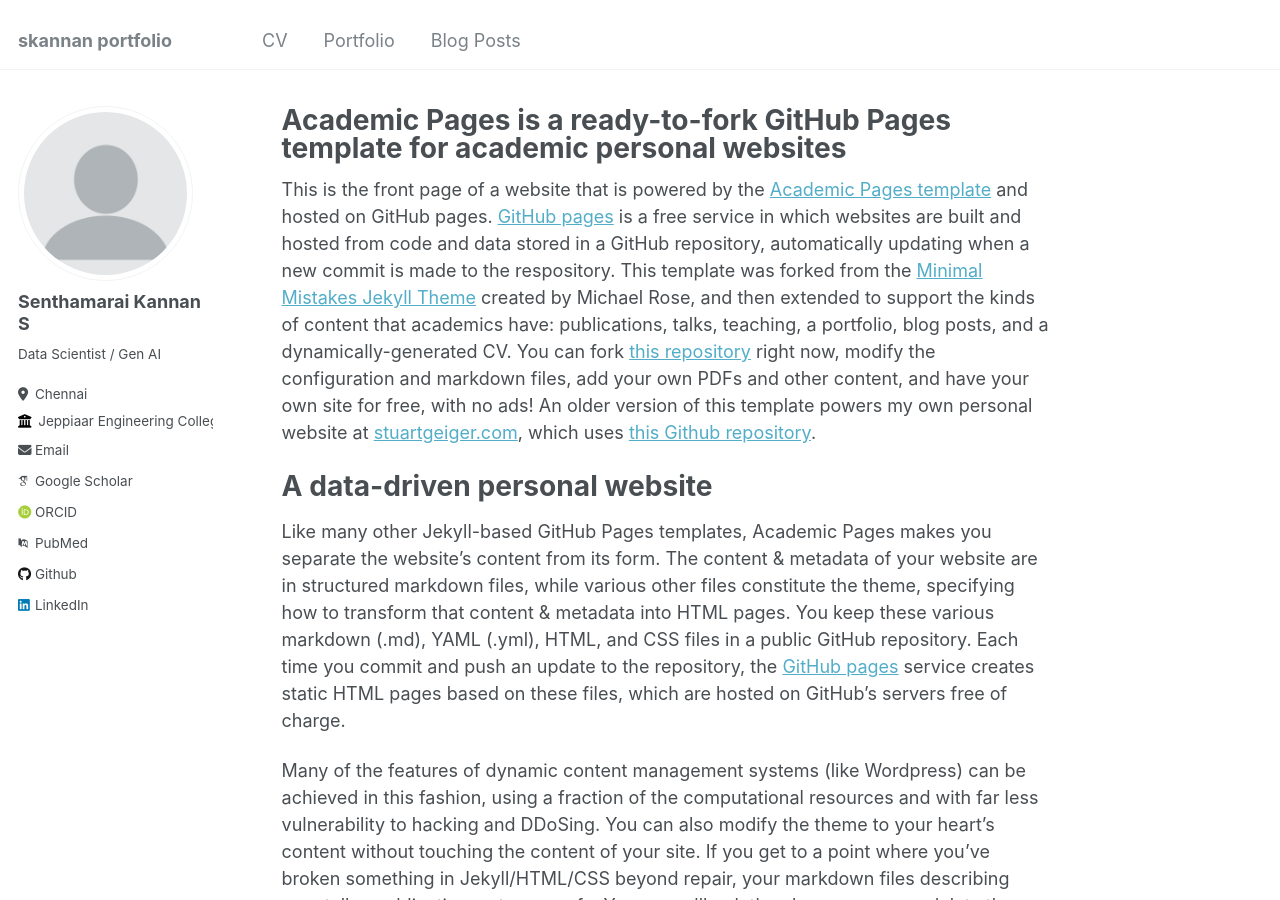
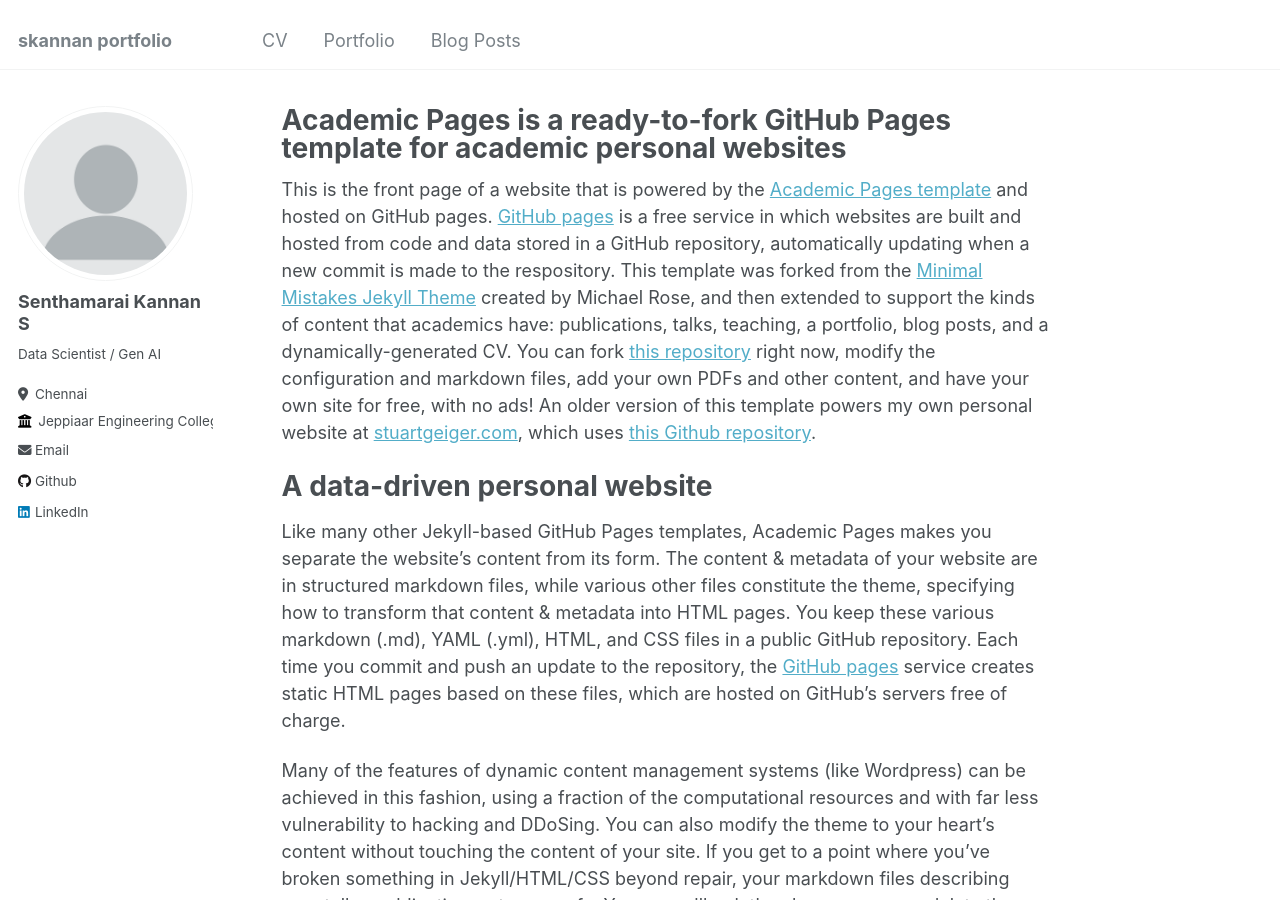
Before and after one commit to Skannan03/kannan.github.io, a Jekyll site: the page built from _pages/about.md, in a window 1280 px wide and 900 px high. Built offline with Jekyll 4.4.1, drawn with Linux system fonts in a browser that asks for light colours; some web fonts are replaced.

Commit message:
Update _config.yml

```diff
--- a/_config.yml
+++ b/_config.yml
@@ -12,9 +12,9 @@ title                    : "skannan portfolio"
 title_separator          : "-"
 name                     : &name "Senthamarai Kannan S"
 description              : &description "personal description"
-url                      : https://academicpages.github.io # the base hostname & protocol for your site e.g. "https://mmistakes.github.io"
+url                      : https://kannan.github.io # the base hostname & protocol for your site e.g. "https://mmistakes.github.io"
 baseurl                  : "" # the subpath of your site, e.g. "/blog"
-repository               : "academicpages/academicpages.github.io"
+repository               : "kannan.github.io"
 
 # Site Author - The following control what appear as part of the author content on the side bar.
 #               If a field is blank the icon and link will not appear, otherwise it will be shown.
@@ -32,11 +32,11 @@ author:
 
   # Academic websites
   arxiv            : # URL - Update with the correct link to your profile
-  googlescholar    : "https://scholar.google.com/citations?user=PS_CX0AAAAAJ"
+  # googlescholar    : "https://scholar.google.com/citations?user=PS_CX0AAAAAJ"
   impactstory      : # URL
-  orcid            : "http://orcid.org/yourorcidurl"
+  # orcid            : "http://orcid.org/yourorcidurl"
   semantic         : # URL
-  pubmed           : "https://www.ncbi.nlm.nih.gov/pubmed/?term=john+snow"
+  # pubmed           : "https://www.ncbi.nlm.nih.gov/pubmed/?term=john+snow"
   researchgate     : # URL
 
   # Repositories and software development
```
